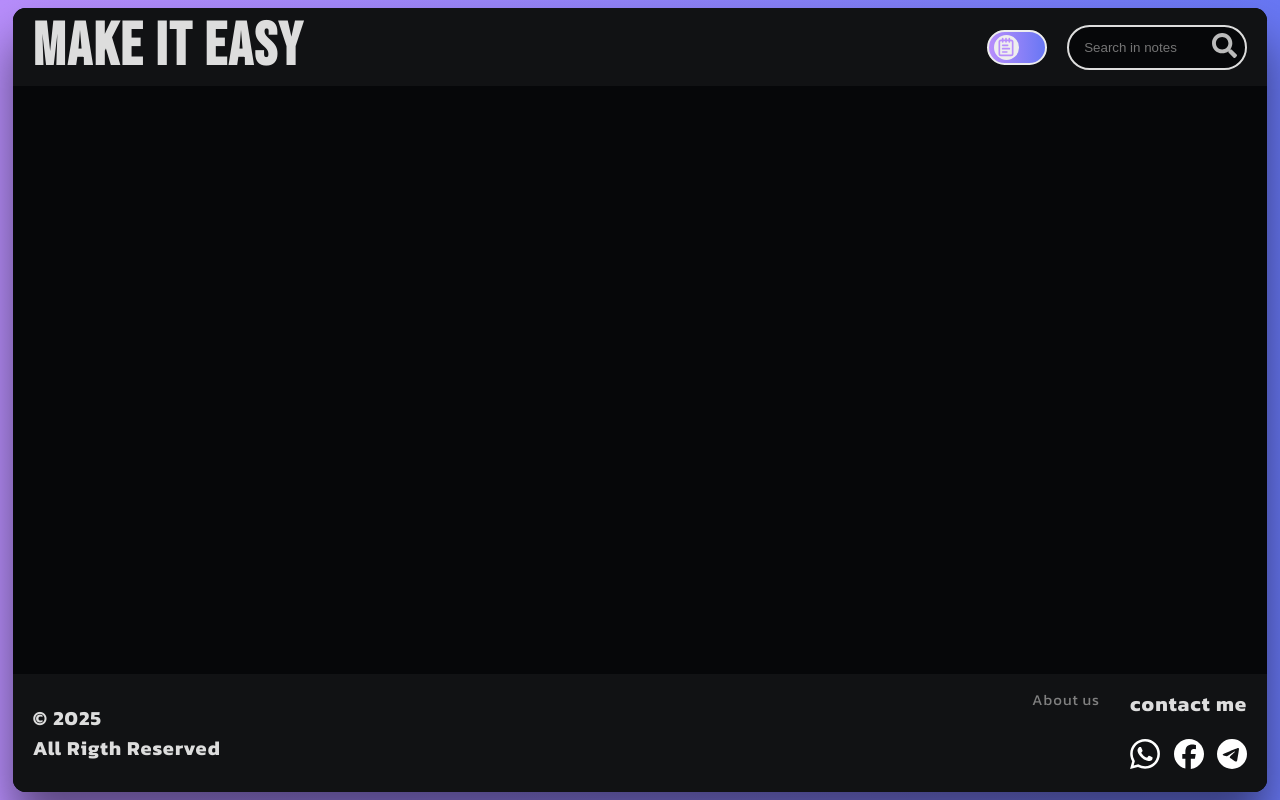
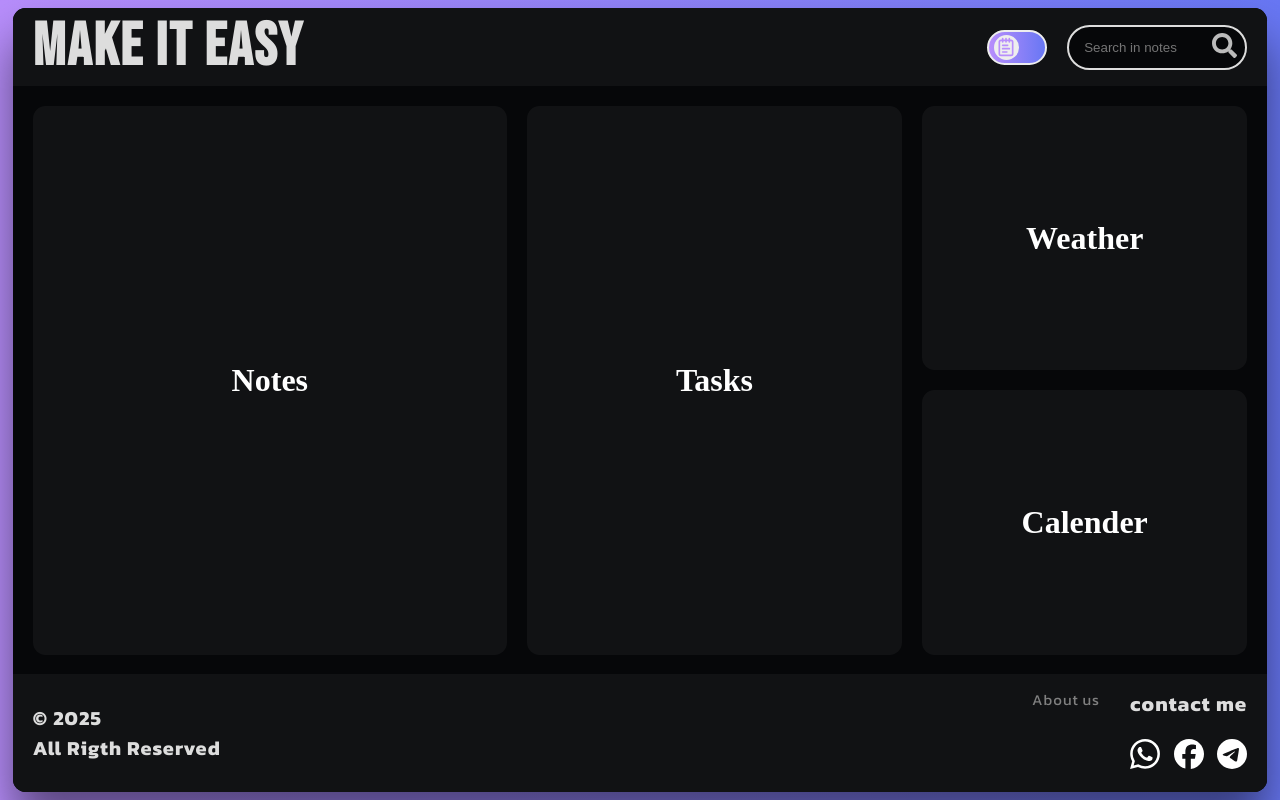
Before and after one commit to AK2000YY/notes-and-tasks, a Next.js app: page /dashboard in a window 1280 px wide. Built offline with nearby package versions, Linux system fonts and the light colour scheme.

Commit message:
add body and its content and some style

```diff
--- a/src/app/dashboard/page.tsx
+++ b/src/app/dashboard/page.tsx
@@ -1,11 +1,13 @@
 import { Header } from '@/components/header'
 import styles from '../../styles/style-dashboard.module.css'
 import { Footer } from '@/components/footer'
+import { Body } from '@/components/body'
 
 export default function Page() {
     return (
         <div className={styles.dashboard}>
             <Header />
+            <Body />
             <Footer />
         </div>
     )
--- /dev/null
+++ b/src/components/body.tsx
@@ -0,0 +1,16 @@
+import { Calender } from "./calender";
+import { Notes } from "./notes";
+import { Tasks } from "./tasks";
+import { Weather } from "./weather";
+import styles from '@/styles/style-body.module.css'
+
+export function Body() {
+    return (
+        <div className={styles.body}>
+            <Notes />
+            <Tasks />
+            <Weather />
+            <Calender />
+        </div>
+    )
+}
--- /dev/null
+++ b/src/components/calender.tsx
@@ -0,0 +1,9 @@
+import styles from '@/styles/style-body.module.css'
+
+export function Calender() {
+    return (
+        <div className={styles.calender}>
+            <h1>Calender</h1>
+        </div>
+    )
+}
--- /dev/null
+++ b/src/components/notes.tsx
@@ -0,0 +1,9 @@
+import styles from '@/styles/style-body.module.css'
+
+export function Notes() {
+    return (
+        <div className={styles.notes}>
+            <h1>Notes</h1>
+        </div>
+    )
+}
--- /dev/null
+++ b/src/components/tasks.tsx
@@ -0,0 +1,9 @@
+import styles from '@/styles/style-body.module.css'
+
+export function Tasks() {
+    return (
+        <div className={styles.tasks}>
+            <h1>Tasks</h1>
+        </div>
+    )
+}
--- /dev/null
+++ b/src/components/weather.tsx
@@ -0,0 +1,9 @@
+import styles from '@/styles/style-body.module.css'
+
+export function Weather() {
+    return (
+        <div className={styles.weather}>
+            <h1>Weather</h1>
+        </div>
+    )
+}
--- /dev/null
+++ b/src/styles/style-body.module.css
@@ -0,0 +1,38 @@
+.body {
+    display: grid;
+    grid-template-areas:
+        'note note note note task task task weather weather'
+        'note note note note task task task weather weather'
+        'note note note note task task task weather weather'
+        'note note note note task task task calender calender'
+        'note note note note task task task calender calender'
+        'note note note note task task task calender calender';
+    gap: 20px;
+    width: 100%;
+    height: 70%;
+    padding: 0 20px;
+}
+
+.body div {
+    background-color: #111214;
+    border-radius: var(--small-radius);
+    display: flex;
+    justify-content: center;
+    align-items: center;
+}
+
+.body .notes {
+    grid-area: note;
+}
+
+.body .tasks {
+    grid-area: task;
+}
+
+.body .weather {
+    grid-area: weather;
+}
+
+.body .calender {
+    grid-area: calender;
+}
```
